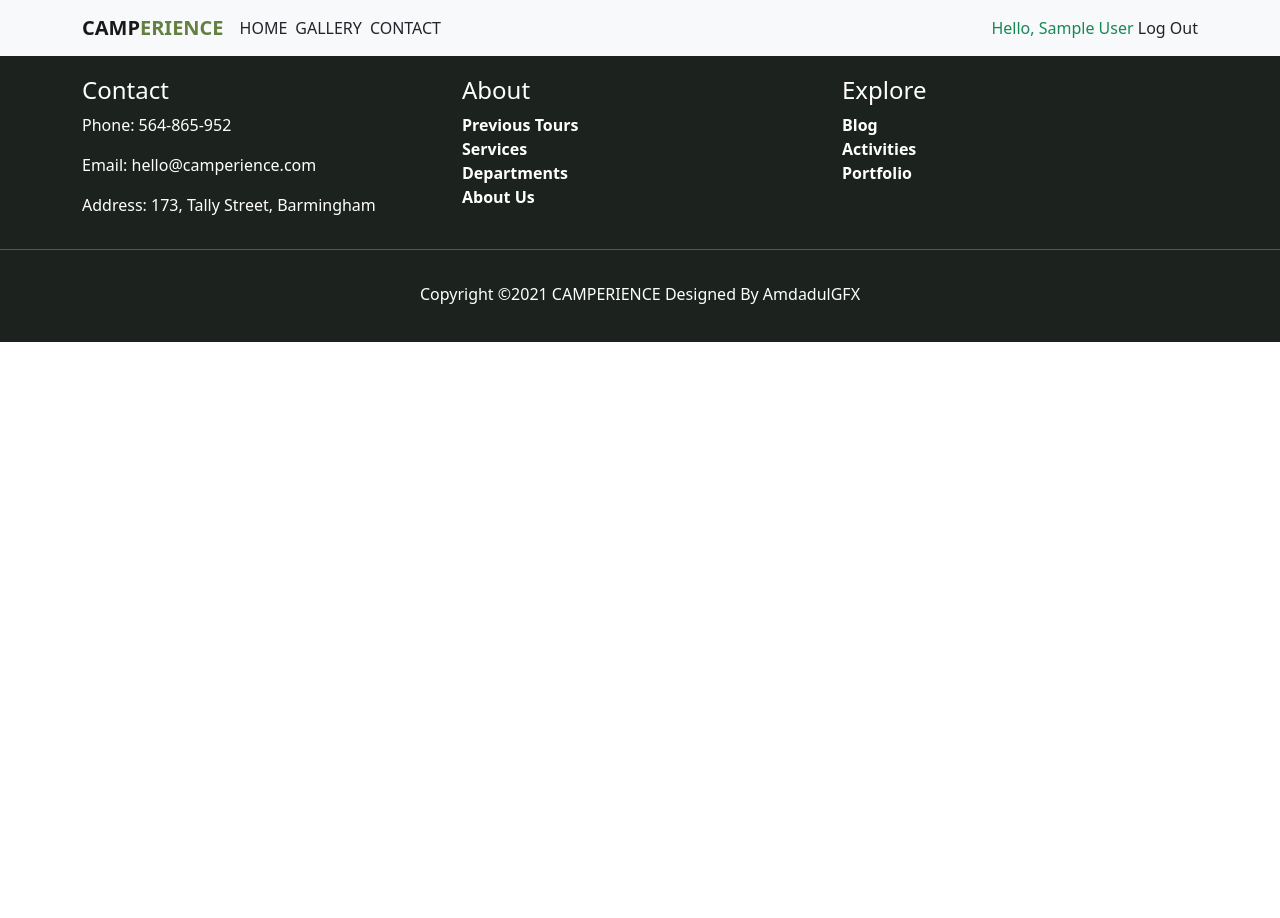
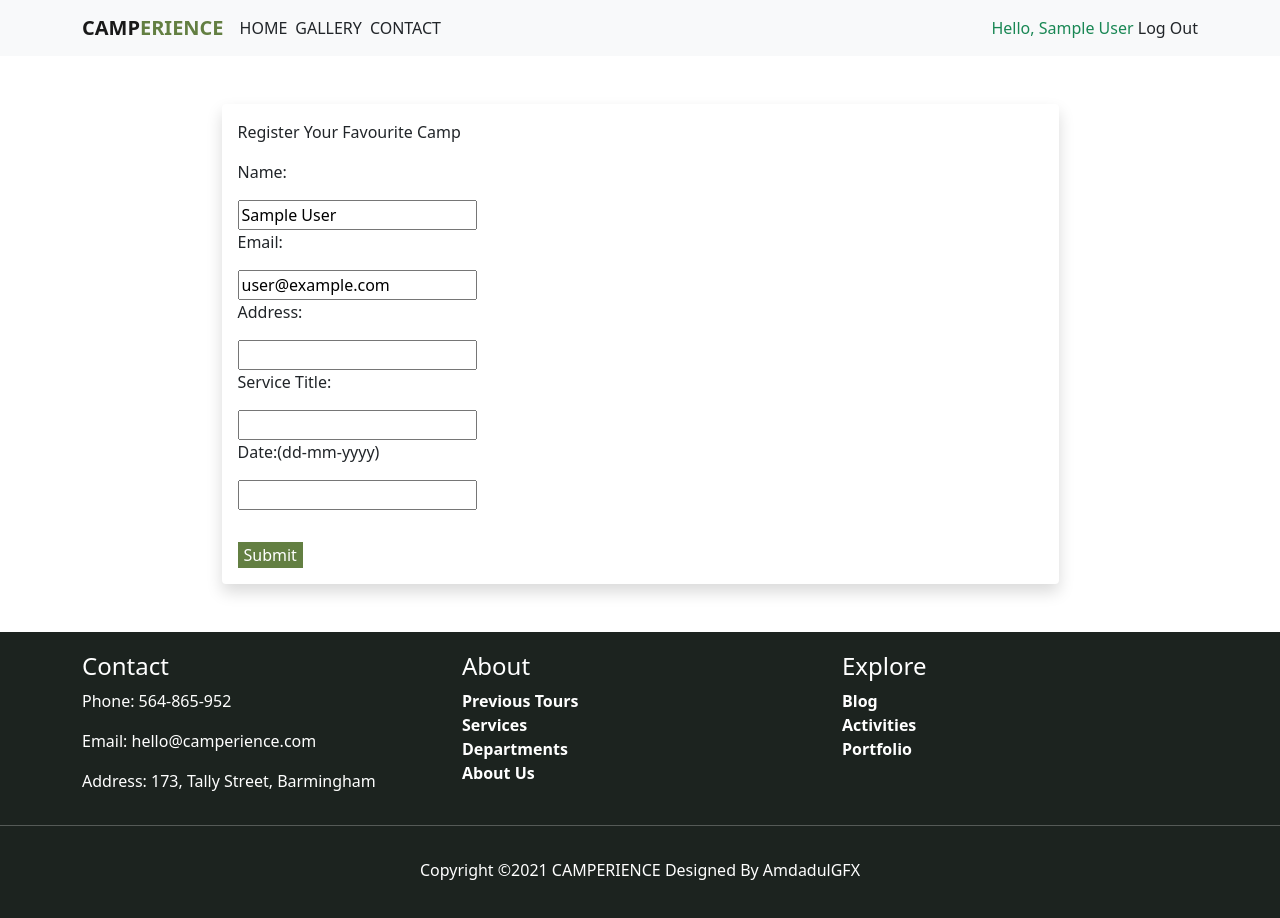
Before and after one commit to amdadulgfx/camperience-connect-to-the-nature, a React (Create React App) app: page /registerCamp/1 in a window 1280 px wide. Before the commit the page ends 800 px from the top, so only its background shows below. Built offline with nearby package versions, Linux system fonts and the light colour scheme; no server answers; sample sign-in values are in the browser's storage.

Commit message:
private route and form added

```diff
--- a/package.json
+++ b/package.json
@@ -11,6 +11,7 @@
     "react": "^17.0.2",
     "react-bootstrap": "^2.0.0",
     "react-dom": "^17.0.2",
+    "react-hook-form": "^7.18.0",
     "react-router-dom": "^5.3.0",
     "react-scripts": "4.0.3",
     "web-vitals": "^1.1.2"
--- a/src/App.js
+++ b/src/App.js
@@ -3,6 +3,8 @@ import './App.css';
 import AuthProvider from './contexts/AuthProvider';
 import Home from './Pages/Home/Home/Home';
 import Login from './Pages/Login/Login/Login';
+import PrivateRoute from './Pages/Login/PrivateRoute/PrivateRoute';
+import RegisterCamp from './Pages/RegisterCamp/RegisterCamp';
 import Footer from './Pages/Shared/Footer/Footer';
 import NavigationBar from './Pages/Shared/NavigationBar/NavigationBar';
 
@@ -22,6 +24,9 @@ function App() {
           <Route path="/login">
             <Login></Login>
           </Route>
+          <PrivateRoute path='/registerCamp/:serviceId'>
+            <RegisterCamp></RegisterCamp>
+          </PrivateRoute>
         </Switch>
         <Footer></Footer>
       </Router>
--- a/src/Pages/Home/Service/Service.js
+++ b/src/Pages/Home/Service/Service.js
@@ -1,8 +1,9 @@
 import React from 'react';
 import { Card, Col, Button } from 'react-bootstrap';
+import { Link } from 'react-router-dom';
 import './Service.css'
 const Serivice = (props) => {
-    const { title, img, description } = props.service;
+    const { _id, title, img, description } = props.service;
     return (
         <div>
             <Col>
@@ -13,7 +14,8 @@ const Serivice = (props) => {
                         <Card.Text className='description'>
                             {description.slice(0, 100)}...
                         </Card.Text>
-                        <Button className='button-color border-0'>REGISTER FOR CAMP</Button>
+                        <Link to={`/registerCamp/${_id}`}>
+                            <Button className='button-color border-0'>REGISTER FOR CAMP</Button></Link>
                     </Card.Body>
                 </Card>
             </Col>
--- a/src/Pages/Home/Services/Services.js
+++ b/src/Pages/Home/Services/Services.js
@@ -1,16 +1,11 @@
 import React from 'react';
-import { useEffect } from 'react';
-import { useState } from 'react';
+
 import { Container, Row } from 'react-bootstrap';
+import useCampService from '../../../hooks/useCampService';
 import Service from '../Service/Service';
 
 const Services = () => {
-    const [services, setServices] = useState([]);
-    useEffect(() => {
-        fetch('/fakedata.json')
-            .then(res => res.json())
-            .then(data => setServices(data))
-    }, [])
+    const { services } = useCampService();
     return (
         <Container className='mb-5'>
             <h1 className='my-5 text-center'>An amazing camping experience for new generations with everyday activities</h1>
--- a/src/Pages/Login/Login/Login.js
+++ b/src/Pages/Login/Login/Login.js
@@ -22,9 +22,9 @@ const Login = () => {
     return (
         <Container>
 
-            <div className=''>
+            <div className='text-center border border-success py-5 my-5'>
                 <h1>Please Log In</h1>
-                <Button
+                <Button className='button-color border-0'
                     onClick={handleGoogleSignIn}
                 >Sign In With Google</Button>
             </div>
--- /dev/null
+++ b/src/Pages/RegisterCamp/RegisterCamp.js
@@ -0,0 +1,49 @@
+import React from 'react';
+import { useParams } from 'react-router';
+import { useForm } from "react-hook-form";
+import useCampService from '../../hooks/useCampService';
+import useAuth from '../../hooks/useAuth';
+import { Container, Form, Row } from 'react-bootstrap';
+
+const RegisterCamp = () => {
+    const { services } = useCampService();
+    const { serviceId } = useParams();
+    const { user } = useAuth();
+    const { register, handleSubmit, watch, formState: { errors } } = useForm();
+    const onSubmit = data => console.log(data);
+
+    const myService = services.filter(service => service._id === serviceId)
+
+    return (
+        <Container >
+            <Form onSubmit={handleSubmit(onSubmit)} className='d-flex justify-content-center'>
+                <div className='my-5 w-75 shadow p-3 mb-5 bg-body rounded'>
+
+                    <p>Register Your Favourite Camp</p>
+
+                    <p>Name:</p>
+                    <input defaultValue={user.displayName} {...register("name")} />
+                    <br />
+                    <p>Email:</p>
+                    <input defaultValue={user.email} {...register("email")} />
+                    <br />
+                    <p>Address:</p>
+                    <input  {...register("address")} />
+                    <br />
+                    <p>Service Title:</p>
+                    <input defaultValue={myService[0]?.title} {...register("service")} />
+                    <p>Date:(dd-mm-yyyy)</p>
+                    <input  {...register("date")} />
+                    <br />
+                    <br />
+                    {errors.exampleRequired && <span>This field is required</span>}
+
+                    <input className='button-color border-0 text-white mt-2' type="submit" />
+                </div>
+
+            </Form>
+        </Container>
+    );
+};
+
+export default RegisterCamp;
--- /dev/null
+++ b/src/hooks/useCampService.js
@@ -0,0 +1,15 @@
+import React, { useEffect, useState } from 'react';
+
+const useCampService = () => {
+    const [services, setServices] = useState([]);
+    useEffect(() => {
+        fetch('http://localhost:5000/services')
+            .then(res => res.json())
+            .then(data => setServices(data))
+    }, [])
+    return {
+        services
+    };
+};
+
+export default useCampService;
```
Also changed, not shown: 1 other file (tests, documents, lock files or other folders).
